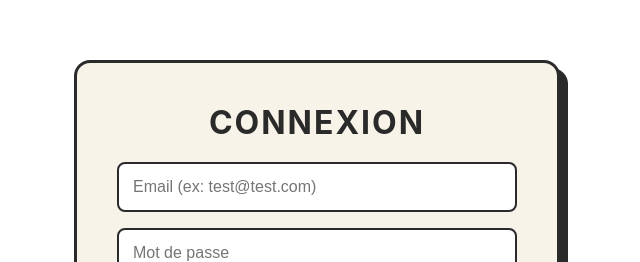
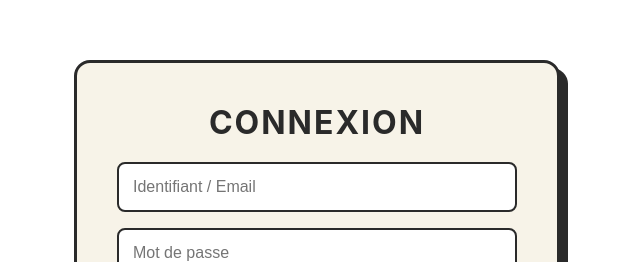
Before and after one commit to gaetanoy/budget-tracker, a React (Vite) app in the folder frontend/: page /login in a window 1280 px wide. Shown: the part 159-421 px from the top of the page, without its empty margins (343-983 px from the left). Built offline with nearby package versions, Linux system fonts and the light colour scheme.

Commit message:
allow user to log with username

```diff
--- a/frontend/src/components/pages/Login/Login.tsx
+++ b/frontend/src/components/pages/Login/Login.tsx
@@ -28,8 +28,8 @@ export default function Login() {
 
         <Styled.Form onSubmit={handleSubmit}>
           <Styled.Input
-            type="email"
-            placeholder="Email (ex: test@test.com)"
+            type="text"
+            placeholder="Identifiant / Email"
             value={email}
             onChange={(e) => setEmail(e.target.value)}
             required
```
